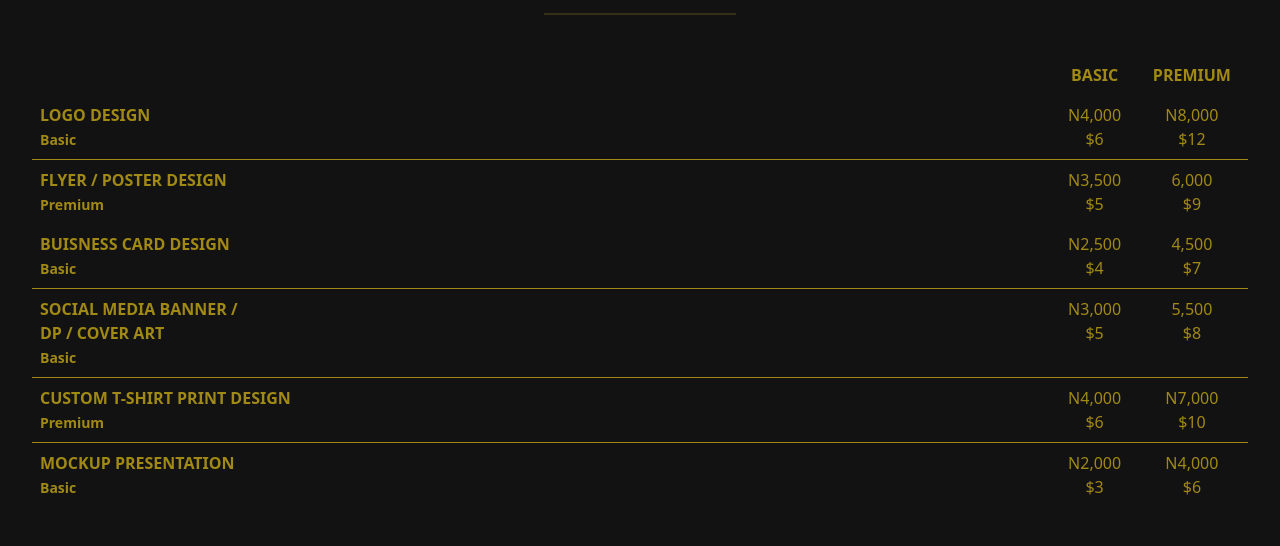
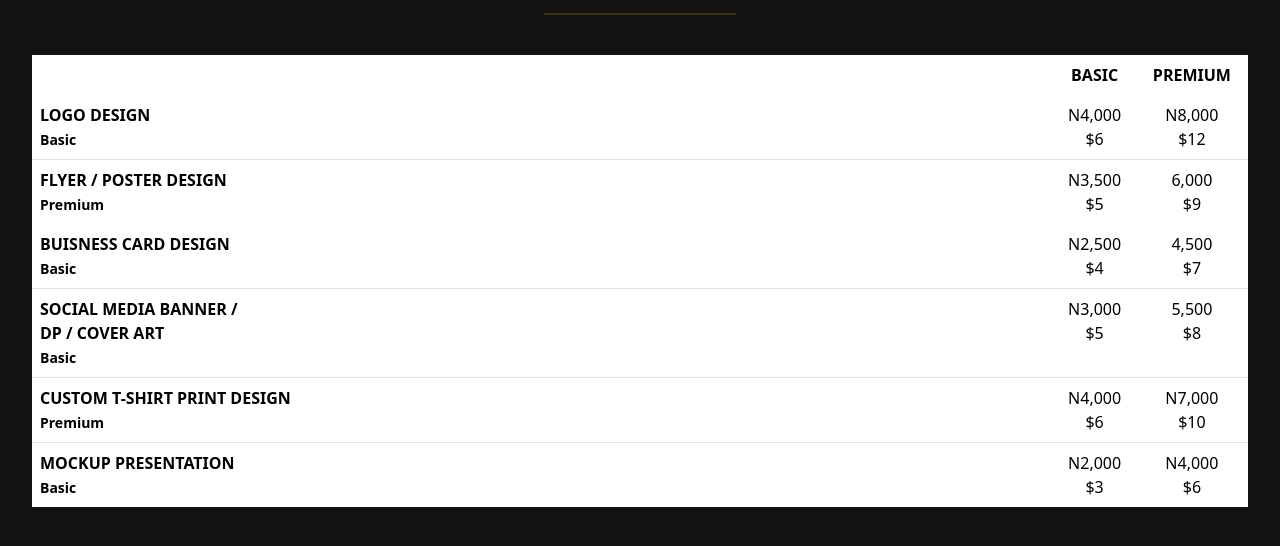
Before and after one commit to Agoziearinze/DrLure-Design, a plain HTML site: page index.html in a window 1280 px wide. Shown: the part 244-790 px from the top of the page. Drawn offline with nearby package versions, Linux system fonts and the light colour scheme.

Commit message:
Update style.css

```diff
--- a/style.css
+++ b/style.css
@@ -52,13 +52,8 @@
     margin-right: auto;
 }
 
-.table, .table th, .table td {
-    background-color: #121212 !important;
-    color: #a18915 !important;
-    border-color: #a18915 !important; /* Optional: gold borders */
-}
-
 .table tr:last-child td,
 .table tr:last-child th {
     border-bottom: none !important;
+
 }
```
